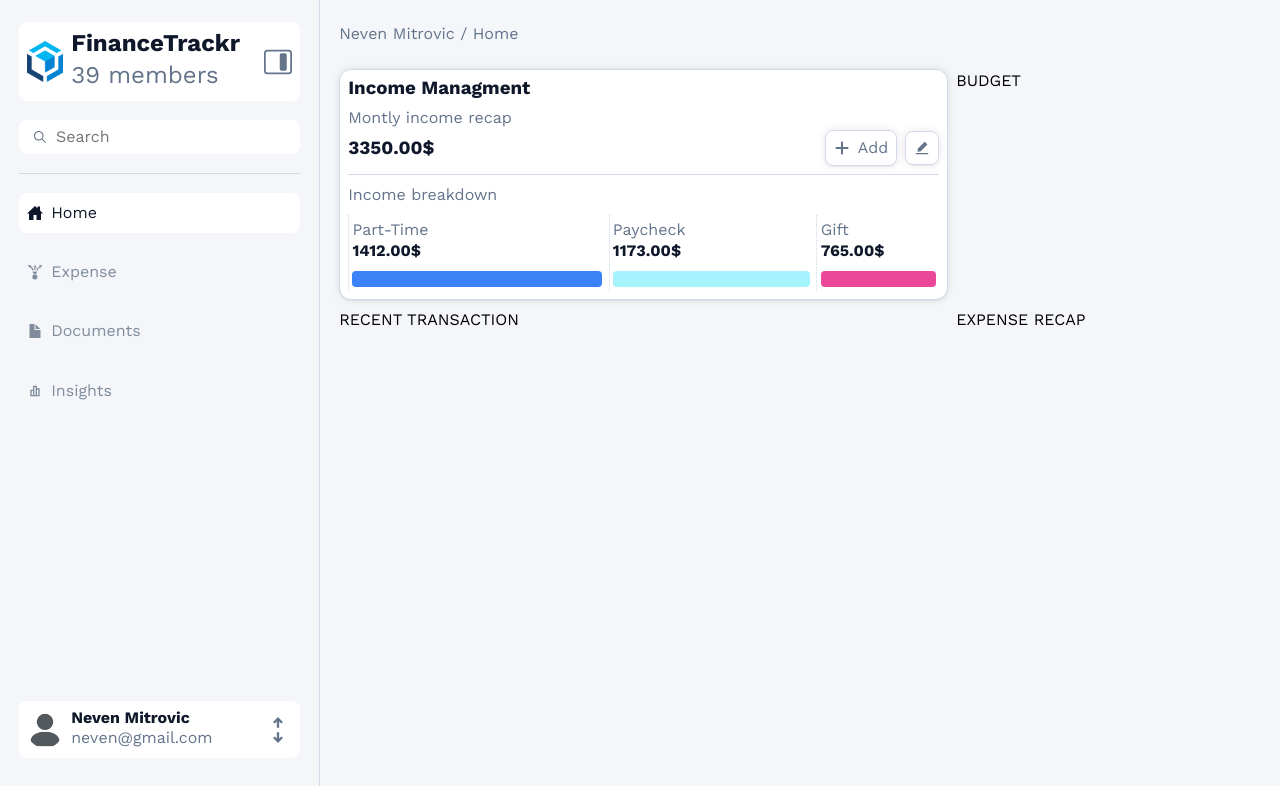
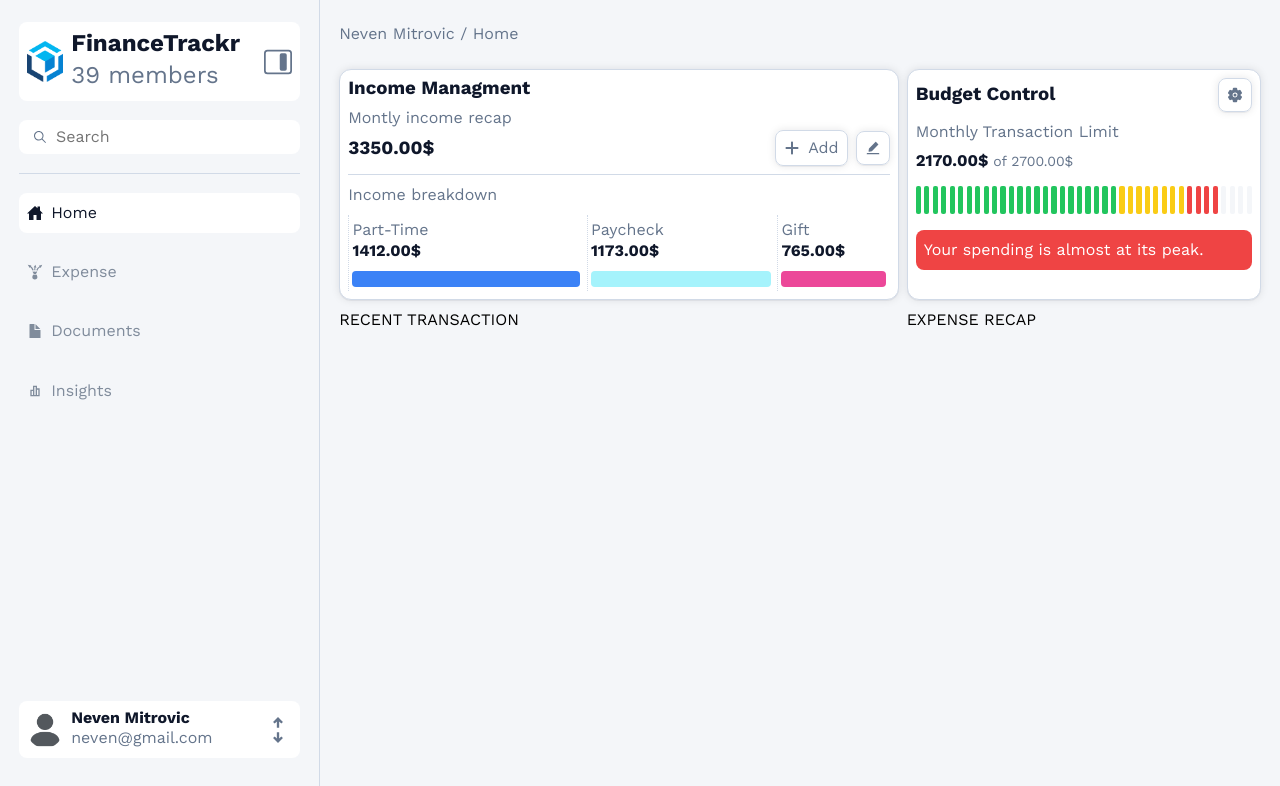
Before and after one commit to nevenmitrovic/financetrackr, a React (Vite) app: page / in a window 1280 px wide. Shown: the top 786 px of the page. Built offline with nearby package versions, Linux system fonts and the light colour scheme.

Commit message:
budget control

```diff
--- a/src/components/dashboard-content/DashboardContent.tsx
+++ b/src/components/dashboard-content/DashboardContent.tsx
@@ -2,6 +2,7 @@ import { useSidebarContext } from '@/contexts/SidebarContext'
 import { useIsMobile } from '@/hooks/useIsMobile'
 import PageHeader from '@/components/common/page-header/PageHeader'
 import IncomeManagment from '@/components/dashboard-content/income-managment/IncomeManagment'
+import BudgetControl from '@/components/dashboard-content/budget-control/BudgetControl'
 
 import './dashboard-content.style.css'
 
@@ -16,7 +17,7 @@ const DashboardContent = () => {
 			<PageHeader />
 			<div className='dashboard-content-container'>
 				<IncomeManagment />
-				<div className='budget-control'>BUDGET</div>
+				<BudgetControl />
 				<div className='recent-transaction'>RECENT TRANSACTION</div>
 				<div className='expense-recap'>EXPENSE RECAP</div>
 			</div>
--- /dev/null
+++ b/src/components/dashboard-content/budget-control/BudgetControl.tsx
@@ -0,0 +1,32 @@
+import { IoSettings } from 'react-icons/io5'
+
+import './budget-control.style.css'
+import ProgressStripe from './progress-stripe/ProgressStripe'
+import AlertMessage from './alert-message/AlertMessage'
+
+const BudgetControl = () => {
+	return (
+		<div className='budget-control content-card'>
+			<div className='budget-control-header'>
+				<div>
+					<h3>Budget Control</h3>
+					<button className='button'>
+						<IoSettings />
+					</button>
+				</div>
+				<div className='limit'>
+					<p>Monthly Transaction Limit</p>
+					<div>
+						<h3>2170.00$</h3> of 2700.00$
+					</div>
+				</div>
+			</div>
+			<div className='budget-control-view'>
+				<ProgressStripe percentage={91} />
+				<AlertMessage percentage={91} />
+			</div>
+		</div>
+	)
+}
+
+export default BudgetControl
--- /dev/null
+++ b/src/components/dashboard-content/budget-control/alert-message/AlertMessage.tsx
@@ -0,0 +1,29 @@
+import './alert-message.style.css'
+
+interface AlertMessageProps {
+	percentage: number
+}
+
+const AlertMessage = ({ percentage }: AlertMessageProps) => {
+	if (percentage < 60) {
+		return (
+			<div className='alert-message success-message'>
+				Your balance is under control! You've spent {percentage}% of your budget.
+			</div>
+		)
+	}
+
+	if (percentage > 59 && percentage < 80) {
+		return (
+			<div className='alert-message warning-message'>
+				This is warning message! You've spent {percentage}% of your budget.
+			</div>
+		)
+	}
+
+	if (percentage > 79) {
+		return <div className='alert-message danger-message'>Your spending is almost at its peak.</div>
+	}
+}
+
+export default AlertMessage
--- /dev/null
+++ b/src/components/dashboard-content/budget-control/alert-message/alert-message.style.css
@@ -0,0 +1,29 @@
+.alert-message {
+	border-radius: var(--border-radius-2);
+	padding: 0.2rem;
+	width: 100%;
+	color: white;
+	font-size: var(--font-size-sm);
+}
+.success-message {
+	background-color: var(--clr-success);
+}
+.warning-message {
+	background-color: var(--clr-warning);
+}
+.danger-message {
+	background-color: var(--clr-danger);
+}
+
+@media (width > 768px) {
+	.alert-message {
+		padding: 0.3rem;
+	}
+}
+
+@media (width > 900px) {
+	.alert-message {
+		padding: 0.5rem;
+		font-size: var(--font-size-regular);
+	}
+}
--- /dev/null
+++ b/src/components/dashboard-content/budget-control/budget-control.style.css
@@ -0,0 +1,39 @@
+.budget-control {
+	display: flex;
+	flex-direction: column;
+}
+.budget-control-header {
+	flex-shrink: 0;
+}
+.budget-control-view {
+	flex: 1;
+	display: flex;
+	flex-direction: column;
+	gap: 0.5rem;
+}
+.budget-control-header > div:first-child {
+	display: flex;
+	justify-content: space-between;
+	align-items: center;
+}
+.limit {
+	padding-top: 0.5rem;
+}
+.limit > p,
+.limit > div {
+	color: var(--clr-text-secondary);
+	font-size: var(--font-size-sm);
+}
+.limit > div > h3 {
+	display: inline-block;
+	padding-block: 0.2rem;
+}
+
+@media (width > 768px) {
+	.limit > p {
+		font-size: var(--font-size-regular);
+	}
+	.limit > div > h3 {
+		padding-block: 0.5rem;
+	}
+}
--- /dev/null
+++ b/src/components/dashboard-content/budget-control/progress-stripe/ProgressStripe.tsx
@@ -0,0 +1,34 @@
+import './progress-stripe.style.css'
+
+type ProgressStripeProps = {
+	percentage: number
+}
+
+const TOTAL_BARS = 40
+
+const ProgressStripe = ({ percentage }: ProgressStripeProps) => {
+	const filledBars = Math.round((percentage / 100) * TOTAL_BARS)
+
+	const getBarColorClass = (index: number): string => {
+		if (index >= filledBars) return ''
+
+		const barPercentage = ((index + 1) / TOTAL_BARS) * 100
+
+		if (barPercentage <= 60) return 'filled success'
+		if (barPercentage <= 80) return 'filled warning'
+		return 'filled danger'
+	}
+
+	return (
+		<div
+			className='stripe-container'
+			style={{ overflow: 'hidden', width: '100%', maxWidth: '100%' }}
+		>
+			{Array.from({ length: TOTAL_BARS }).map((_, i) => (
+				<div key={i} className={`stripe-bar ${getBarColorClass(i)}`} />
+			))}
+		</div>
+	)
+}
+
+export default ProgressStripe
--- /dev/null
+++ b/src/components/dashboard-content/budget-control/progress-stripe/progress-stripe.style.css
@@ -0,0 +1,37 @@
+.stripe-container {
+	display: flex;
+	width: 100%;
+	max-width: 100%;
+	gap: 0.2rem;
+	height: 20px;
+	margin-block: 0.5rem;
+}
+
+.stripe-bar {
+	flex-shrink: 0;
+	width: 3px;
+	height: 100%;
+	background-color: var(--clr-bg-main);
+	border-radius: 2px;
+}
+
+.filled.success {
+	background-color: var(--clr-success);
+}
+
+.filled.warning {
+	background-color: var(--clr-warning);
+}
+
+.filled.danger {
+	background-color: var(--clr-danger);
+}
+
+@media (width > 768px) {
+	.stripe-container {
+		height: 28px;
+	}
+	.stripe-bar {
+		width: 5.3px;
+	}
+}
--- a/src/components/dashboard-content/dashboard-content.style.css
+++ b/src/components/dashboard-content/dashboard-content.style.css
@@ -3,6 +3,7 @@
 	grid-template-columns: repeat(1, 1fr);
 	padding-block: 1rem;
 	height: calc(100% - 10px);
+	gap: 0.2rem;
 }
 
 @media (width > 768px) {
```
